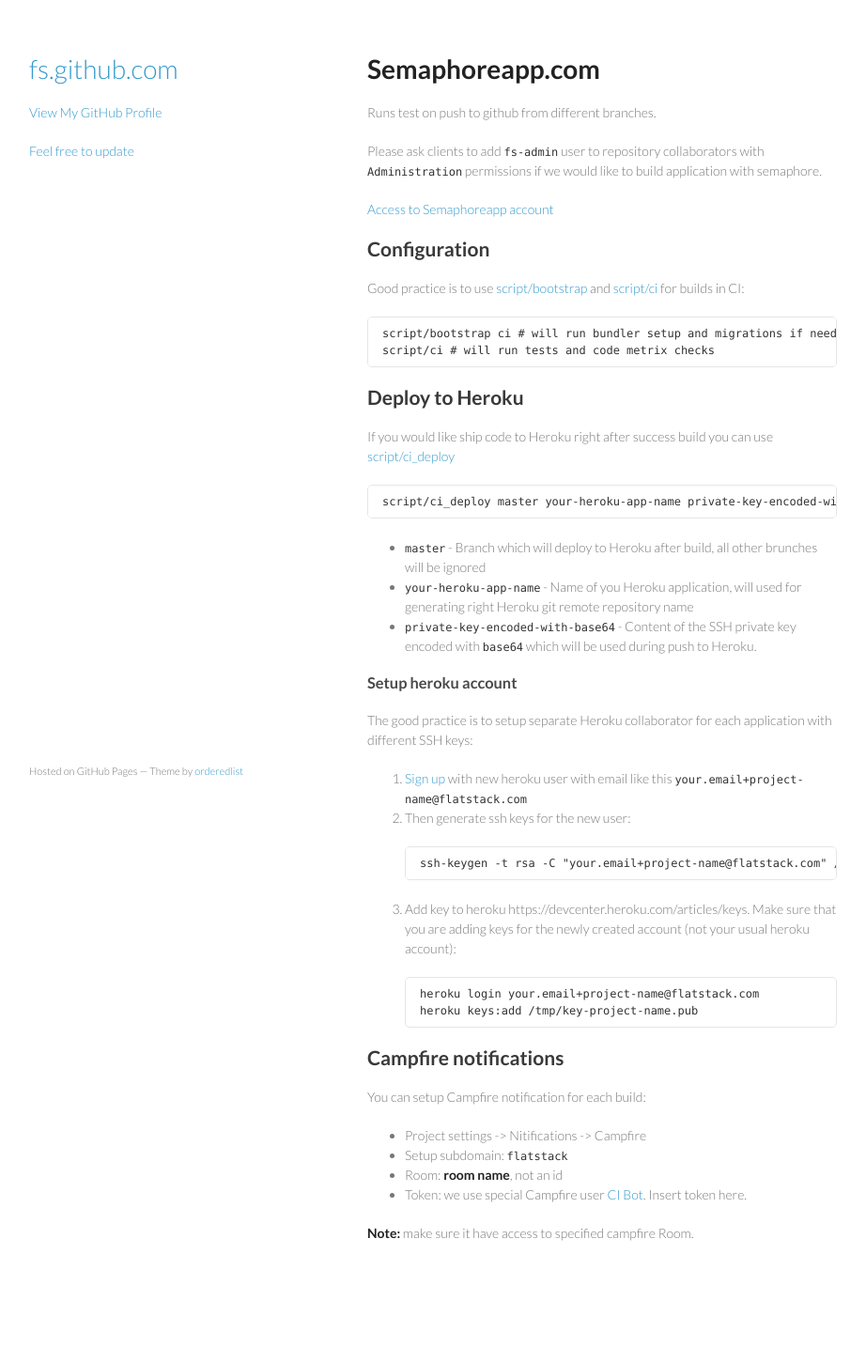
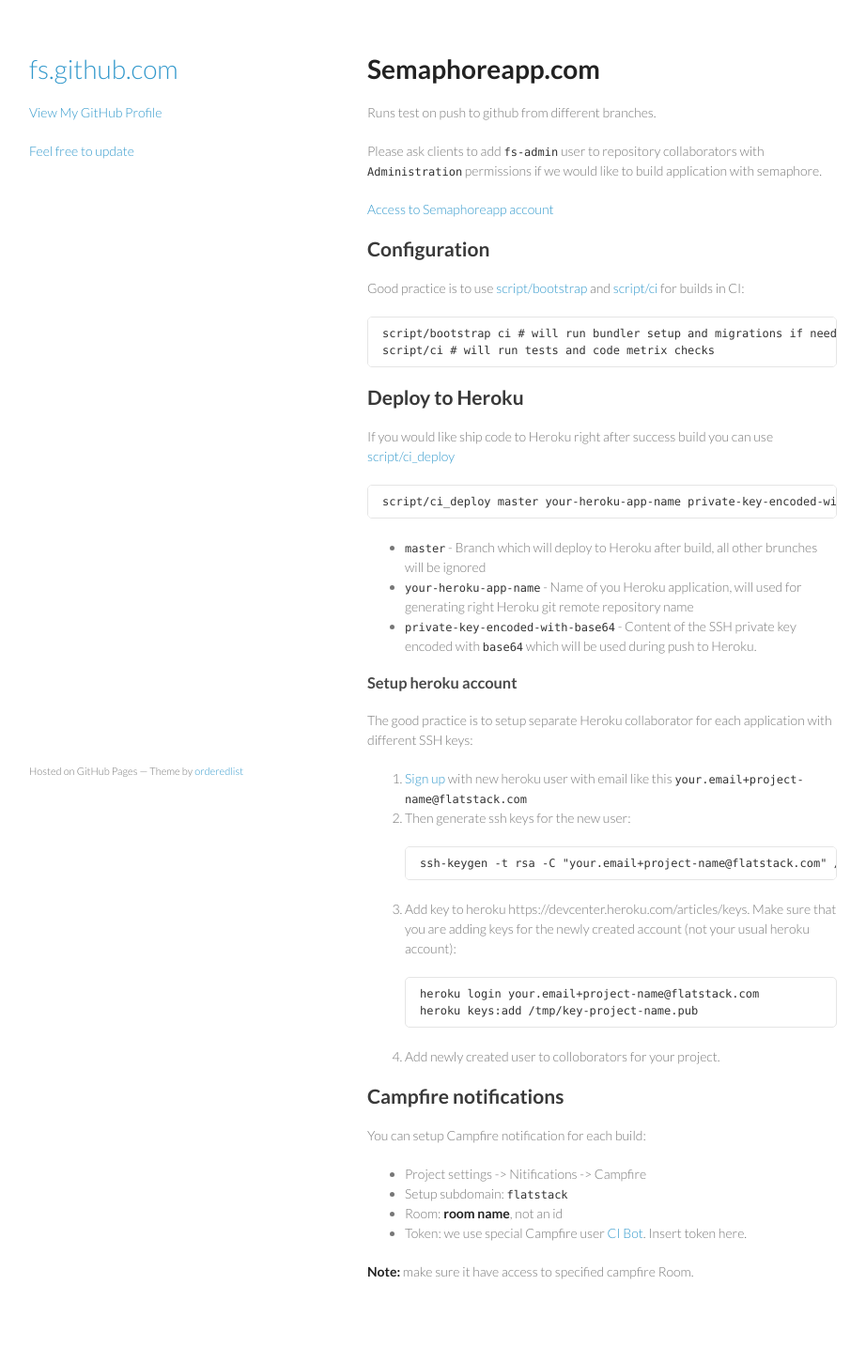
Before and after one commit to mike-burns/fs.github.com, a Jekyll site: the page built from ci-semaphoreapp.md, in a window 1280 px wide. Shown: the whole page at 94% size, without its empty margins (179-1101 px from the left). Built offline with Jekyll 4.4.1, drawn with Linux system fonts in a browser that asks for light colours; before the commit the page ends 1393 px from its top, so only the background shows below that.

Commit message:
Update ci-semaphoreapp.md

```diff
--- a/ci-semaphoreapp.md
+++ b/ci-semaphoreapp.md
@@ -44,9 +44,12 @@ The good practice is to setup separate Heroku collaborator for each application
         heroku login your.email+project-name@flatstack.com
         heroku keys:add /tmp/key-project-name.pub
 
+4. Add newly created user to colloborators for your project.
+
 ## Campfire notifications
 
 You can setup Campfire notification for each build:
+
 * Project settings -> Nitifications -> Campfire
 * Setup subdomain: `flatstack`
 * Room: **room name**, not an id
```
